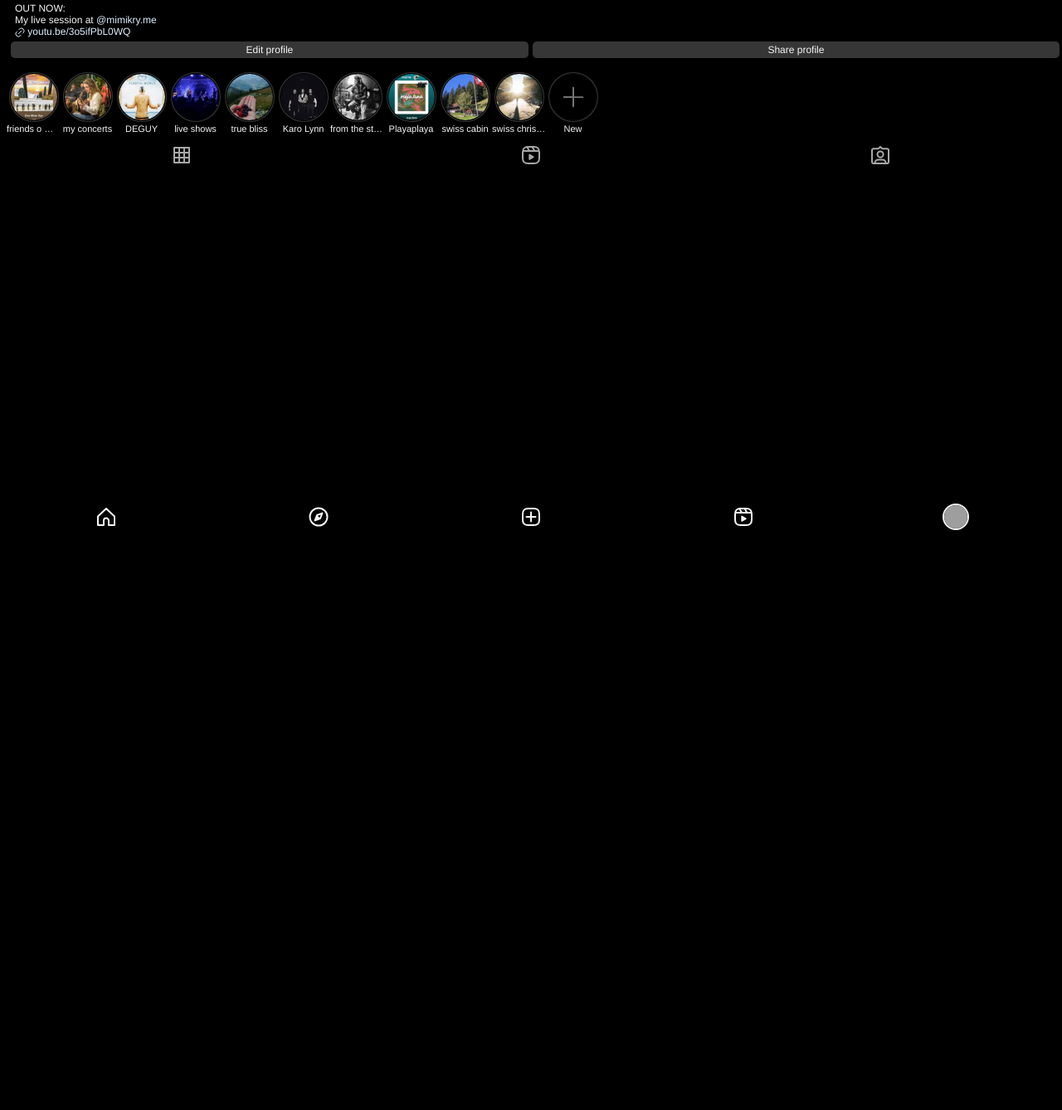
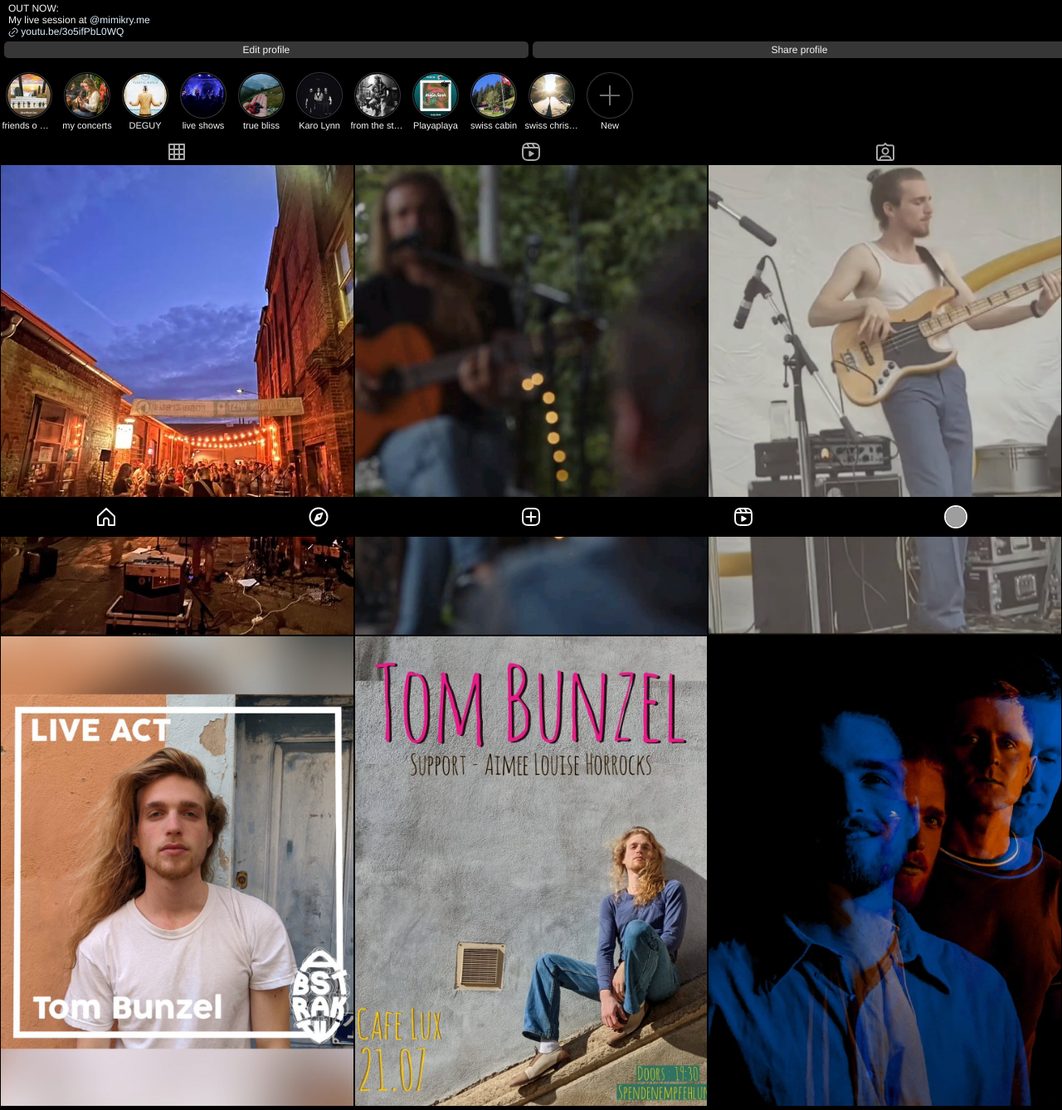
Before and after one commit to Tombunzel/instagram-clone-project, a website: page src/index.html in a window 1280 px wide. Shown: the part 153-1491 px from the top of the page at 83% size. Before the commit the page ends 800 px from the top, so only its background shows below. Drawn offline with Linux system fonts and the light colour scheme; grey boxes are pictures that could not be loaded.

Commit message:
add posts gallery

```diff
--- a/src/index.css
+++ b/src/index.css
@@ -1,8 +1,14 @@
+* {
+    box-sizing: border-box;
+}
+
 body {
     font-family: Helvetica, Arial, sans-serif;
     font-size: 12px;
     background-color: black;
     color: #f5f5f5;
+    padding: 0;
+    margin: 0;
 }
 
 header.profile-page-header {
@@ -13,8 +19,12 @@
     flex-wrap: wrap;
     align-items: center;
     justify-content: space-between;
+    box-sizing: border-box;
     font-size: 16px;
     font-weight: 600;
+    width: 100%;
+    max-width: 100vw;
+    overflow: hidden;
     padding: 14px;
     left: 0;
     position: fixed;
@@ -201,7 +211,7 @@
 }
 
 li.highlights-item {
-    width: 65px;
+    width: 70px;
     display: flex;
     flex-direction: column;
     align-items: center;
@@ -273,13 +283,44 @@
     text-align: center;
 }
 
+div.gallery-grid {
+    display: grid;
+    justify-content: space-between;
+    justify-items: stretch;
+    align-items: center;
+    padding: 0 0 48px 0;
+    box-sizing: border-box;
+}
+
+div.gallery-row {
+    display: flex;
+    width: 100%;
+}
+
+div.gallery-image-container {
+    width: calc(100% / 3);
+    padding: 1px;
+}
+
+div.gallery-row img {
+    aspect-ratio: 0.75;
+    width: 100%;
+    object-fit: cover;
+    display: block;
+}
+
 footer.nav-footer {
+    background-color: black;
     display: flex;
     justify-content: space-evenly;
     position: fixed;
+    box-sizing: border-box;
+    overflow: hidden;
     width: 100%;
+    max-width: 100%;
     height: 48px;
     left: 0;
+    right: 0;
     bottom: 0;
 }
 
--- a/src/index.html
+++ b/src/index.html
@@ -501,6 +501,48 @@
                 </svg>
             </a>
         </div>
+        <div class="gallery-grid">
+            <div class="gallery-row">
+                <div class="gallery-image-container">
+                    <img
+                        class="gallery-image"
+                        src="/assets/images/post-1-gallery.jpeg"
+                    />
+                </div>
+                <div class="gallery-image-container">
+                    <img
+                        class="gallery-image"
+                        src="/assets/images/post-2-gallery.jpg"
+                    />
+                </div>
+                <div class="gallery-image-container">
+                    <img
+                        class="gallery-image"
+                        src="/assets/images/post-3-gallery.jpeg"
+                    />
+                </div>
+            </div>
+            <div class="gallery-row">
+                <div class="gallery-image-container">
+                    <img
+                        class="gallery-image"
+                        src="/assets/images/post-4-gallery.jpg"
+                    />
+                </div>
+                <div class="gallery-image-container">
+                    <img
+                        class="gallery-image"
+                        src="/assets/images/post-5-gallery.jpeg"
+                    />
+                </div>
+                <div class="gallery-image-container">
+                    <img
+                        class="gallery-image"
+                        src="/assets/images/post-6-gallery.jpeg"
+                    />
+                </div>
+            </div>
+        </div>
         <footer class="nav-footer">
             <div class="footer-tab-item">
                 <svg
```
